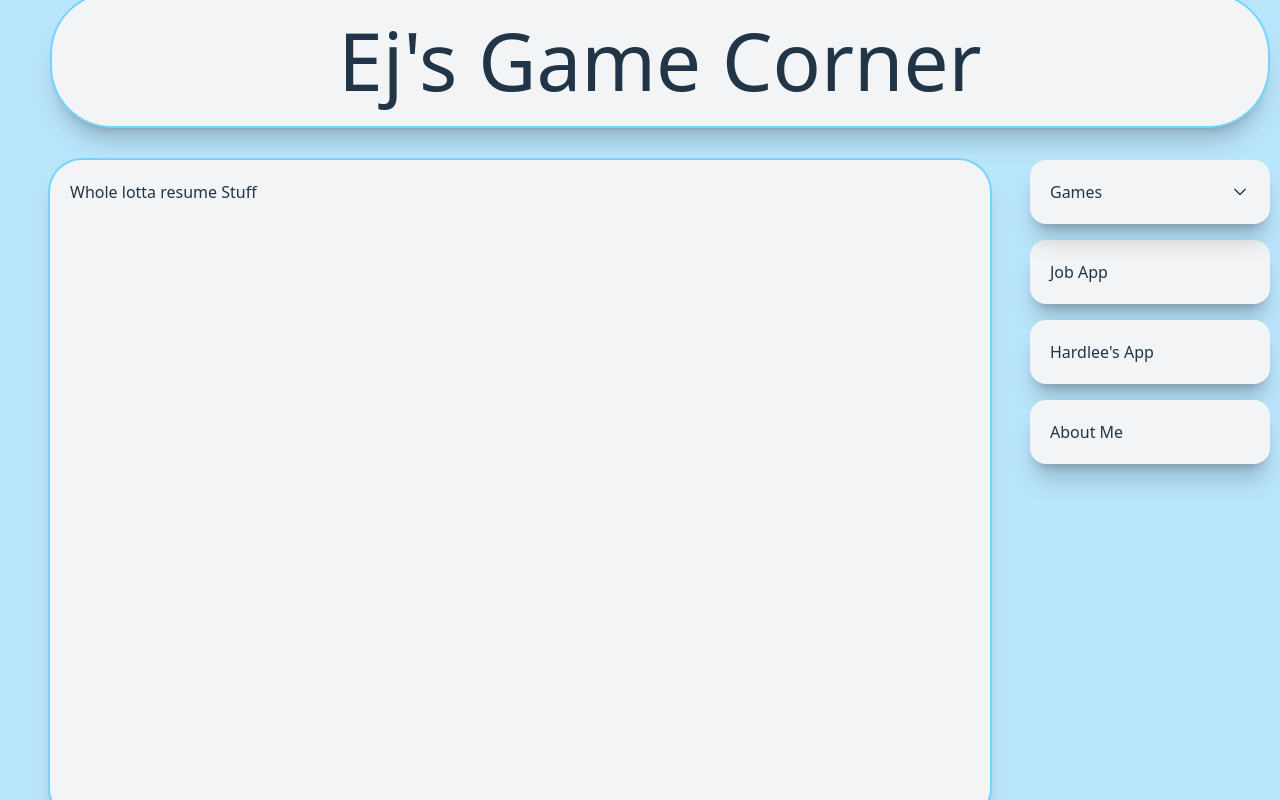
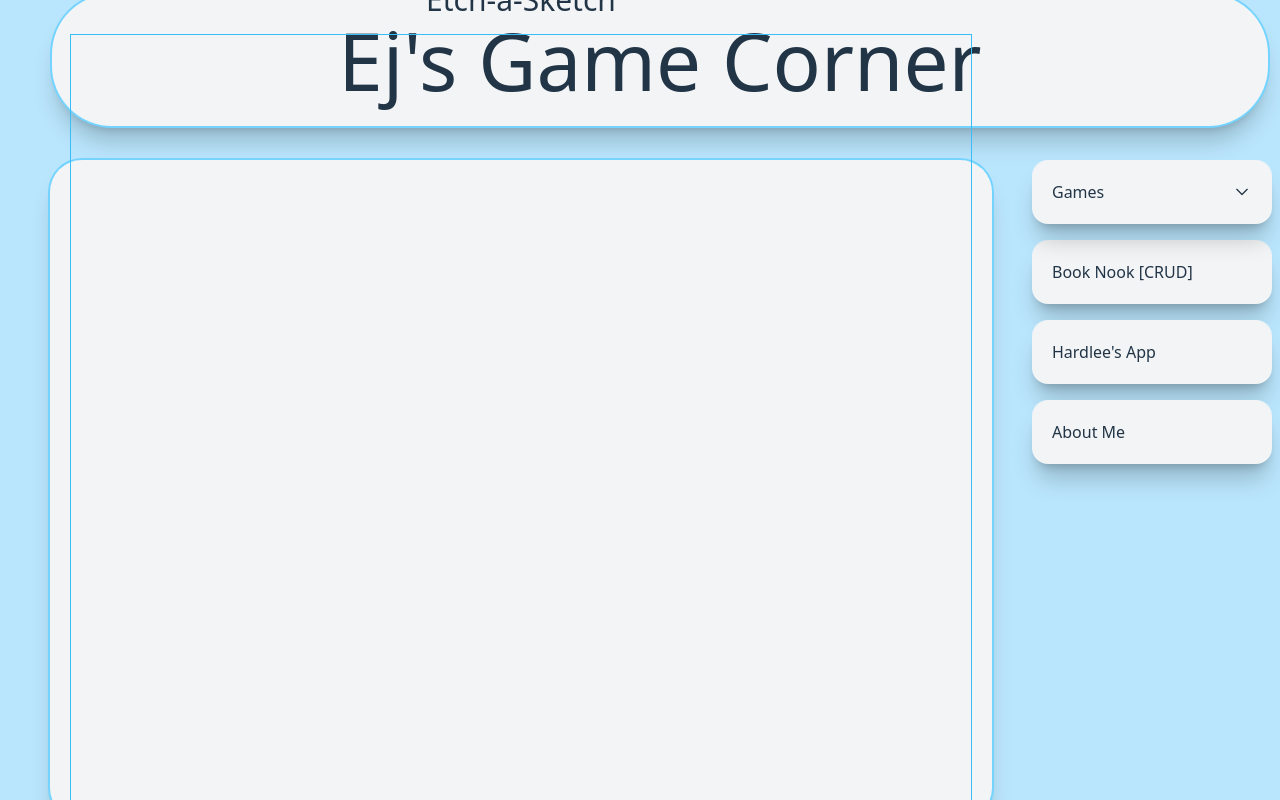
Before and after one commit to eqo2343/eqo2343.github.io, a React (Vite) app in the folder Resume/: page / in a window 1280 px wide. Shown: the top 800 px of the page. Built offline with nearby package versions, Linux system fonts and the light colour scheme.

Commit message:
Add etch-a-sketch functionality

```diff
--- /dev/null
+++ b/Resume/src/components/Canvas.jsx
@@ -0,0 +1,65 @@
+import React, { useRef, useEffect, useState } from 'react';
+
+const Canvas = () => {
+    const canvasRef = useRef(null);
+    const [isDrawing, setIsDrawing] = useState(false);
+    const [startX, setStartX] = useState(0);
+    const [startY, setStartY] = useState(0);
+    const [context, setContext] = useState(null);
+
+
+    useEffect(() => {
+        const canvas = canvasRef.current;
+        const context = canvas.getContext('2d');
+        setContext(context);
+
+        context.lineJoin = 'round';
+        context.lineCap = 'round';
+        context.lineWidth = 1;
+    }, []);
+
+    const handleMouseDown = (e) => {
+        setIsDrawing(true);
+        setStartX(e.nativeEvent.offsetX);
+        setStartY(e.nativeEvent.offsetY);
+      };
+
+      const handleMouseMove = (e) => {
+        if (!isDrawing) return;
+        context.beginPath();
+        context.moveTo(startX, startY);
+        context.lineTo(e.nativeEvent.offsetX, e.nativeEvent.offsetY);
+        context.stroke();
+        setStartX(e.nativeEvent.offsetX);
+        setStartY(e.nativeEvent.offsetY);
+      };
+
+      const handleMouseUp = () => {
+        setIsDrawing(false);
+      };
+
+      const clearCanvas = () => {
+        context.clearRect(0, 0, context.canvas.width, context.canvas.height);
+      };
+
+
+    return (
+        <div className='flex gap-4 flex-col items-center'>
+        <h2 className='text-3xl '>Etch-a-Sketch</h2>
+        <canvas
+
+          ref={canvasRef}
+          width={900}
+          height={900}
+          style={{ border: '1px solid rgb(56, 189, 248)' }}
+          onMouseDown={handleMouseDown}
+          onMouseMove={handleMouseMove}
+          onMouseUp={handleMouseUp}
+          onMouseLeave={handleMouseUp}
+        />
+        <button className='w-25' onClick={clearCanvas}>Clear</button>
+      </div>
+    )
+};
+
+export default Canvas;
--- a/Resume/src/components/Display.jsx
+++ b/Resume/src/components/Display.jsx
@@ -1,11 +1,14 @@
-import React from 'react'
+import React, { useState } from 'react'
 import Card from './Card'
+import Canvas from './Canvas'
 
 const Display = () => {
+  const [display, setDisplay] = useState(<Canvas />);
+
   return (
     <main className='container '>
-          <Card className='flex text-center w-full h-full rounded-4xl ring-2 ring-sky-300'>
-          Whole lotta resume Stuff
+          <Card className='flex text-center w-full h-full rounded-4xl ring-2 ring-sky-300 items-center justify-center'>
+            {display}
           </Card>
       </main>
   )
--- a/Resume/src/components/Navbar.jsx
+++ b/Resume/src/components/Navbar.jsx
@@ -8,7 +8,7 @@ const Navbar = () => {
     <nav className='flex gap-4 flex-col'>
         <Dropdown id="drop" />
         <Card id='navCard' >
-          Job App
+          Book Nook [CRUD]
         </Card>
         <Card id='navCard3' >
           Hardlee's App
```
